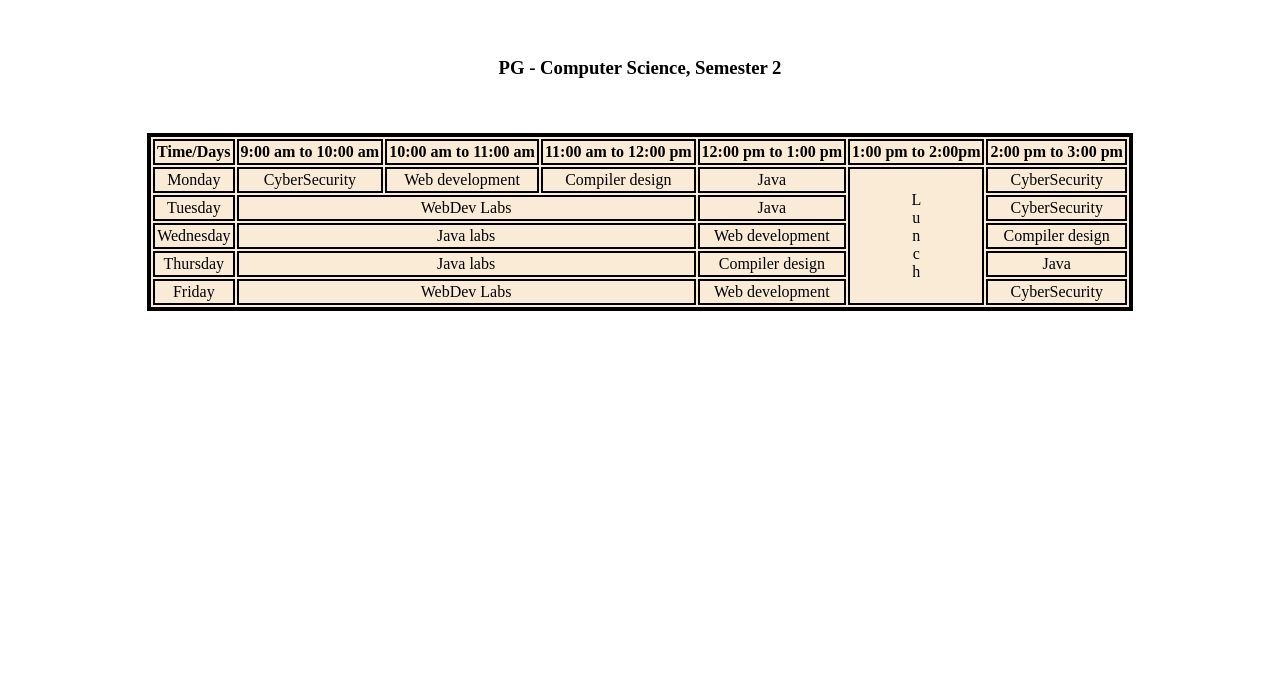
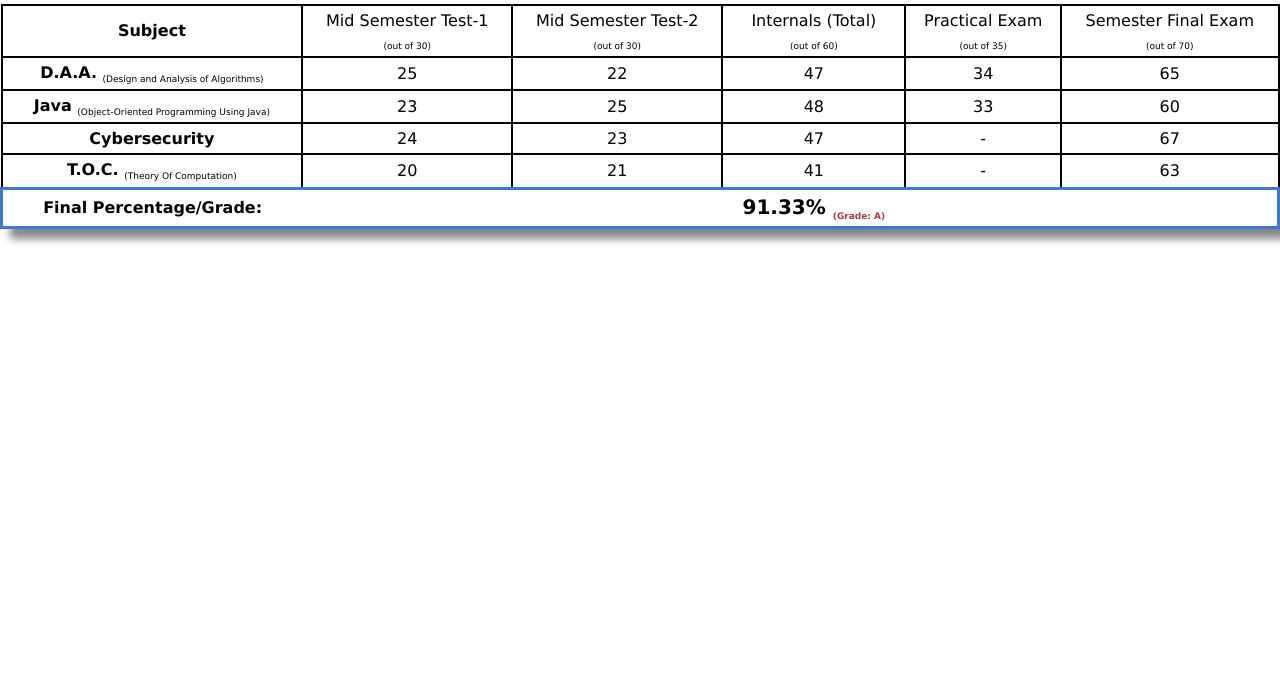
Before and after one commit to adelicia-js/MSc-Sem-2, a plain HTML site: page AWT-Lab/Marks-Card/index.html in a window 1280 px wide. Shown: the part 125-800 px from the top of the page. Drawn offline with Linux system fonts and the light colour scheme.

Commit message:
restored some files

```diff
--- a/AWT-Lab/Marks-Card/index.html
+++ b/AWT-Lab/Marks-Card/index.html
@@ -1,5 +1,3 @@
-<!-- problem 1 -->
-
 <!DOCTYPE html>
 <html lang="en">
 
@@ -7,81 +5,148 @@
     <meta charset="UTF-8">
     <meta http-equiv="X-UA-Compatible" content="IE=edge">
     <meta name="viewport" content="width=device-width, initial-scale=1.0">
-    <title>PG-CS semester 2</title>
-    <style>
-        td {
-            padding: 2px;
-            border: 2px solid;
-        }
-
-        th {
-            border: 2px solid;
-            padding: 2px;
-        }
-
-        table {
-            border-style: double;
-            border: 4px solid;
-            text-align: center;
-            background-color: antiquewhite;
-            margin-left: auto;
-            margin-right: auto;
-        }
-    </style>
+    <link rel="stylesheet" href="styles.css">
+    <title>Marks Card</title>
 </head>
 
 <body>
-    <h1 style="text-align: center;">St Joseph's University</h1>
-    <h2 style="text-align: center;">Course Timetables</h2>
-    <br><br>
-    <h3 style="text-align: center;">PG - Computer Science, Semester 2</h3>
-    <br><br>
+    <header>
+        <h1>Sem-1 Marks Card</h1>
+        <h2>M.Sc. Computer Science, 2022-2024</h2>
+    </header>
+    <main>
         <table>
+            <tr id="headings">
+                <th>
+                    Subject
+                </th>
+                <td>
+                    Mid Semester Test-1<br/>
+                    <sub>(out of 30)</sub>
+                </td>
+                <td>
+                    Mid Semester Test-2<br/>
+                    <sub>(out of 30)</sub>
+                </td>
+                <td>
+                    Internals (Total)<br/>
+                    <sub>(out of 60)</sub>
+                </td>
+                <td>
+                    Practical Exam<br/>
+                    <sub>(out of 35)</sub>
+                </td>
+                <td>
+                    Semester Final Exam<br/>
+                    <sub>(out of 70)</sub>
+                </td>
+            </tr>
+
             <tr>
-            <th>Time/Days</th>
-            <th>9:00 am to 10:00 am</th>
-            <th>10:00 am to 11:00 am</th>
-            <th>11:00 am to 12:00 pm</th>
-            <th>12:00 pm to 1:00 pm</th>
-            <th>1:00 pm to 2:00pm</th>
-            <th>2:00 pm to 3:00 pm</th>
+                <th>
+                    D.A.A.
+                    <sub>(Design and Analysis of Algorithms)</sub>
+                </th>
+                <td>
+                    25
+                </td>
+                <td>
+                    22
+                </td>
+                <td>
+                    47
+                </td>
+                <td>
+                    34
+                </td>
+                <td>
+                    65
+                </td>
+
+            <tr>
+                <th>
+                    Java
+                    <sub>(Object-Oriented Programming Using Java)</sub>
+                </th>
+                <td>
+                    23
+                </td>
+                <td>
+                    25
+                </td>
+               <td>
+                    48
+                </td>
+                <td>
+                    33
+                </td>
+                <td>
+                    60
+                </td>
             </tr>
+
             <tr>
-            <td>Monday</td>
-            <td>CyberSecurity</td>
-            <td>Web development</td>
-            <td>Compiler design</td>
-            <td>Java</td>
-            <td rowspan="5">L<br>u<br>n<br>c<br>h</td>
-            <td>CyberSecurity</td>
+                <th>
+                    Cybersecurity
+                </th>
+                <td>
+                    24
+                </td>
+                <td>
+                    23
+                </td>
+                <td>
+                    47
+                </td>
+                <td>
+                    -
+                </td>
+                <td>
+                    67
+                </td>
             </tr>
+
             <tr>
-            <td>Tuesday</td>
-            <td colspan="3" style="text-align: center;">WebDev Labs</td>
-            <td>Java</td>
-            <td>CyberSecurity</td>
+                <th>
+                    T.O.C.
+                    <sub>(Theory Of Computation)</sub>
+                </th>
+                <td>
+                    20
+                </td>
+                <td>
+                    21
+                </td>
+                <td>
+                    41
+                </td>
+                <td>
+                    -
+                </td>
+                <td>
+                    63
+                </td>
             </tr>
-        <tr>
-            <td>Wednesday</td>
-            <td colspan="3">Java labs</td>
-            <td>Web development</td>
-            <td>Compiler design</td>
-        </tr>
-        <tr>
-            <td>Thursday</td>
-            <td colspan="3">Java labs</td>
-            <td>Compiler design</td>
-            <td>Java</td>
-        </tr>
-        <tr>
-            <td>Friday</td>
-            <td colspan="3">WebDev Labs</td>
-            <td>Web development</td>
 
-            <td>CyberSecurity</td>
+            <tr id="final">
+                <th>
+                    Final Percentage/Grade:
+                </th>
+                <td>
+
+                </td>
+                <td>
+
+                </td>
+                <td>
+                    91.33%
+                    <sub id="grade">
+                        (Grade: A)
+                    </sub>
+                </td>
             </tr>
 
         </table>
+    </main>
 </body>
-
 </html>
```
Also changed, not shown: AWT-Lab/Portfolio/index.html (+37 -16 lines), AWT-Lab/Portfolio/styles.css (+11 -15 lines). Lines whose indentation alone changed are shown as unchanged.
